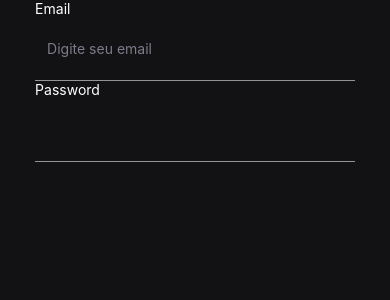
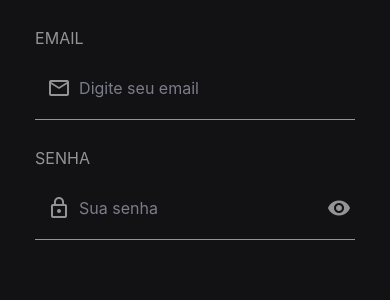
Before and after one commit to MariaEduardaCaixeta/dt-money, a React Native app: screen /Login in a window 390 px wide. Shown: the top 300 px of the page. Built offline with nearby package versions, Linux system fonts and the light colour scheme.

Commit message:
Login fields component

```diff
--- a/package.json
+++ b/package.json
@@ -14,6 +14,7 @@
     "@react-navigation/native": "^7.1.28",
     "@react-navigation/stack": "^7.7.2",
     "babel-preset-expo": "^54.0.10",
+    "clsx": "^2.1.1",
     "expo": "~54.0.33",
     "expo-status-bar": "~3.0.9",
     "nativewind": "^4.2.2",
--- a/src/components/AppInput/index.tsx
+++ b/src/components/AppInput/index.tsx
@@ -1,5 +1,7 @@
 import { colors } from "@/shared/colors";
 import { MaterialIcons } from "@expo/vector-icons";
+import clsx from "clsx";
+import { useRef, useState } from "react";
 import { Control, Controller, FieldValues, Path } from "react-hook-form";
 import { TextInput, TextInputProps, View, Text, TouchableOpacity } from "react-native";
 
@@ -10,22 +12,59 @@ interface AppInputParams<T extends FieldValues> extends TextInputProps {
     label?: string
 }
 
-export function AppInput<T extends FieldValues>({ control, name, leftIconName, label, ...rest }: AppInputParams<T>) {
+export function AppInput<T extends FieldValues>({ control, name, leftIconName, label, secureTextEntry, ...rest }: AppInputParams<T>) {
+    const [isFocused, setIsFocused] = useState(false)
+    const [showText, setShowText] = useState(secureTextEntry)
+    const inputRef = useRef<TextInput>(null)
+
+    const checkFocus = () => {
+        if(inputRef.current) {
+            setIsFocused(inputRef.current.isFocused())
+        }
+    }
+
     return (
         <Controller
             control={control}
             name={name}
             render={({ field: { onChange, value } }) => (
-                <View className="w-full">
-                    {label && (<Text className="text-white">{label}</Text>)}
+                <View className="w-full mt-4">
+                    {label && (<Text className={clsx("mb-2 mt-3 text-base", isFocused ? "text-accent-brand" : "text-gray-600")}>{label}</Text>)}
 
                     <TouchableOpacity className="flex-row items-center justify-between border-b-[1px] border-gray-600 px-3 py-2  h-16">
+                        {
+                            leftIconName && (
+                                <MaterialIcons
+                                    name={leftIconName}
+                                    size={24}
+                                    color={isFocused ? colors["accent-brand"] : colors.gray["600"]}
+                                    className="mr-2"
+                                />
+                            )
+                        }
                         <TextInput
                             value={value}
                             onChangeText={onChange}
                             placeholderTextColor={colors.gray["700"]}
+                            className="flex-1 text-base text-gray-500"
+                            onFocus={checkFocus}
+                            onEndEditing={checkFocus}
+                            secureTextEntry={showText}
+                            ref={inputRef}
                             {...rest}
                         />
+
+                        {
+                            secureTextEntry && (
+                                <TouchableOpacity onPress={() => setShowText((value) => !value)}>
+                                    <MaterialIcons
+                                        name={showText ? "visibility" : "visibility-off"}
+                                        size={24}
+                                        color={colors.gray["600"]}
+                                    />
+                                </TouchableOpacity>
+                            )
+                        }
                     </TouchableOpacity>
                 </View>
             )}
--- a/src/screens/Login/LoginForm/index.tsx
+++ b/src/screens/Login/LoginForm/index.tsx
@@ -19,13 +19,16 @@ export function LoginForm() {
             <AppInput
                 control={control}
                 name="email"
-                label="Email"
+                label="EMAIL"
+                leftIconName="mail-outline"
                 placeholder="Digite seu email"
             />
             <AppInput
                 control={control}
                 name="password"
-                label="Password"
+                label="SENHA"
+                placeholder="Sua senha"
+                leftIconName="lock-outline"
                 secureTextEntry
             />
         </>
```
Also changed, not shown: 1 other file (tests, documents, lock files or other folders).
